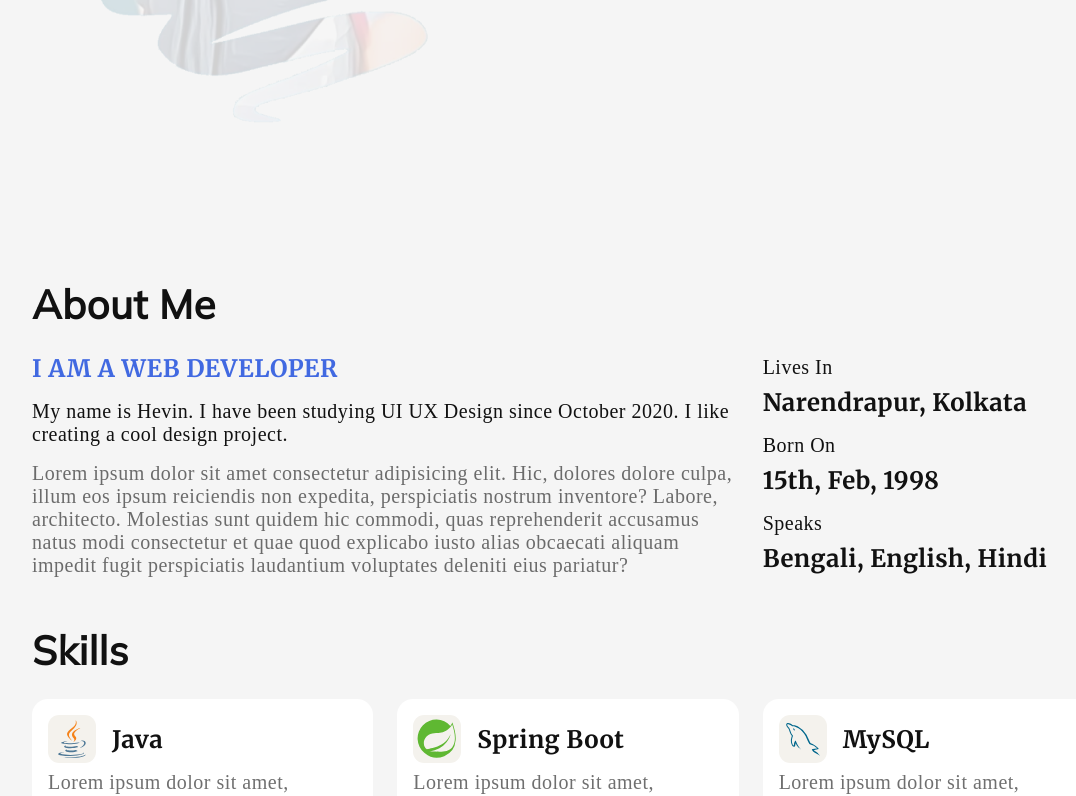
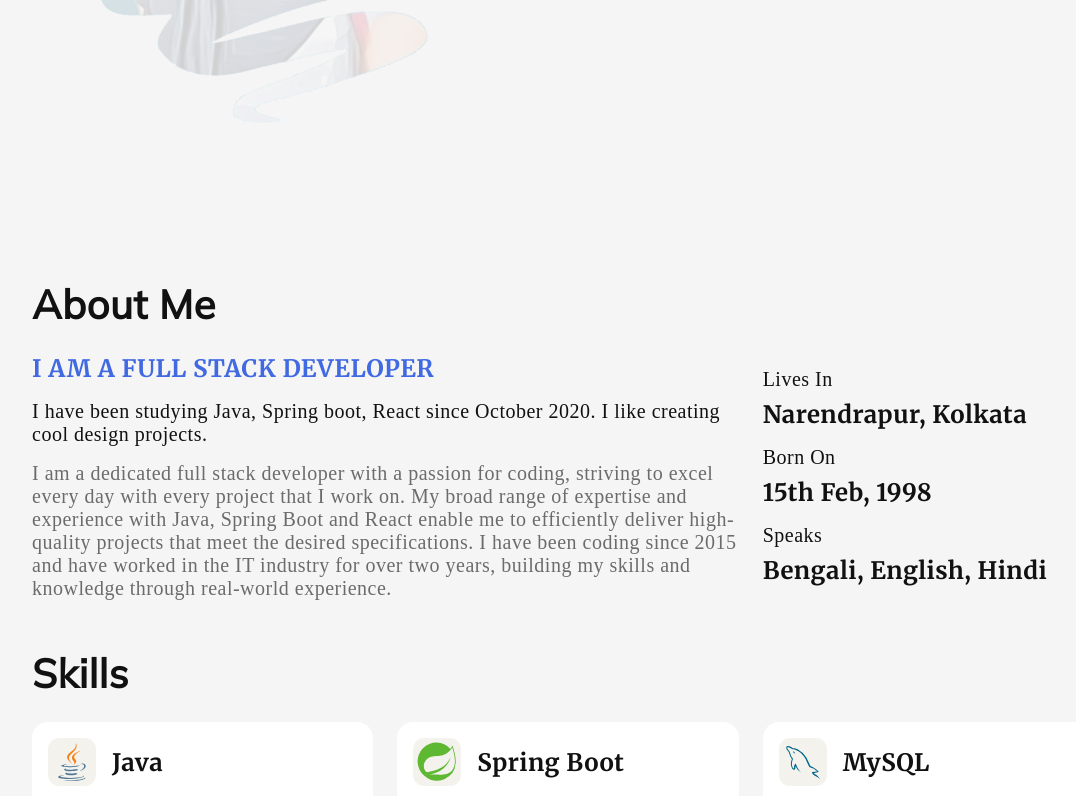
Before and after one commit to Shuktika15/Shuktika15.github.io, a React (Vite) app: page / in a window 1280 px wide. Shown: the part 569-1365 px from the top of the page, without its empty margins (72-1148 px from the left). Built offline with nearby package versions, Linux system fonts and the light colour scheme; a web font is replaced by a local one.

Commit message:
Update about me and Landing data

```diff
--- a/src/components/about-me/AboutMe.tsx
+++ b/src/components/about-me/AboutMe.tsx
@@ -5,18 +5,17 @@ export default function AboutMe() {
         <section id="AboutMe">
             <h1>About Me</h1>
             <article className="about-me">
-                <h3>I am a Web Developer</h3>
+                <h3>I am a Full Stack Developer</h3>
                 <p>
-                    My name is Hevin. I have been studying UI UX Design since October 2020.
-                    I like creating a cool design project.
+                    I have been studying Java, Spring boot, React since October 2020.
+                    I like creating cool design projects.
                 </p>
                 <p className="content">
-                    Lorem ipsum dolor sit amet consectetur adipisicing elit.
-                    Hic, dolores dolore culpa, illum eos ipsum reiciendis non expedita,
-                    perspiciatis nostrum inventore? Labore, architecto.
-                    Molestias sunt quidem hic commodi, quas reprehenderit accusamus natus modi
-                    consectetur et quae quod explicabo iusto alias obcaecati aliquam
-                    impedit fugit perspiciatis laudantium voluptates deleniti eius pariatur?
+                    I am a dedicated full stack developer with a passion for coding, striving to excel every day with
+                    every project that I work on. My broad range of expertise and experience with Java, Spring Boot and
+                    React enable me to efficiently deliver high-quality projects that meet the desired specifications.
+                    I have been coding since 2015 and have worked in the IT industry for over two years,
+                    building my skills and knowledge through real-world experience.
                 </p>
             </article>
             <article className="bio">
@@ -26,7 +25,7 @@ export default function AboutMe() {
                 </div>
                 <div className="tile">
                     <p>Born On</p>
-                    <h3>15th, Feb, 1998</h3>
+                    <h3>15th Feb, 1998</h3>
                 </div>
                 <div className="tile">
                     <p>Speaks</p>
--- a/src/components/landing/Landing.tsx
+++ b/src/components/landing/Landing.tsx
@@ -33,9 +33,9 @@ export default function Landing() {
                     Shuktika Mahanty
                 </h1>
                 <p className="introduction reveal-vertical" style={{animationDelay: `${animationStart + 1.5}s`}}>
-                    I’m a Web developer & I’m very passionate and dedicated to my work.
-                    I have acquired the skills and knowledge necessary to make your project
-                    a success.
+                    I'm a full stack developer committed to achieving exceptional results through my passion for coding.
+                    My well-rounded expertise enable me to deliver efficient projects that meet the
+                    desired specifications.
                 </p>
                 <div className="socials" ref={profiles}>
                     <a
```
